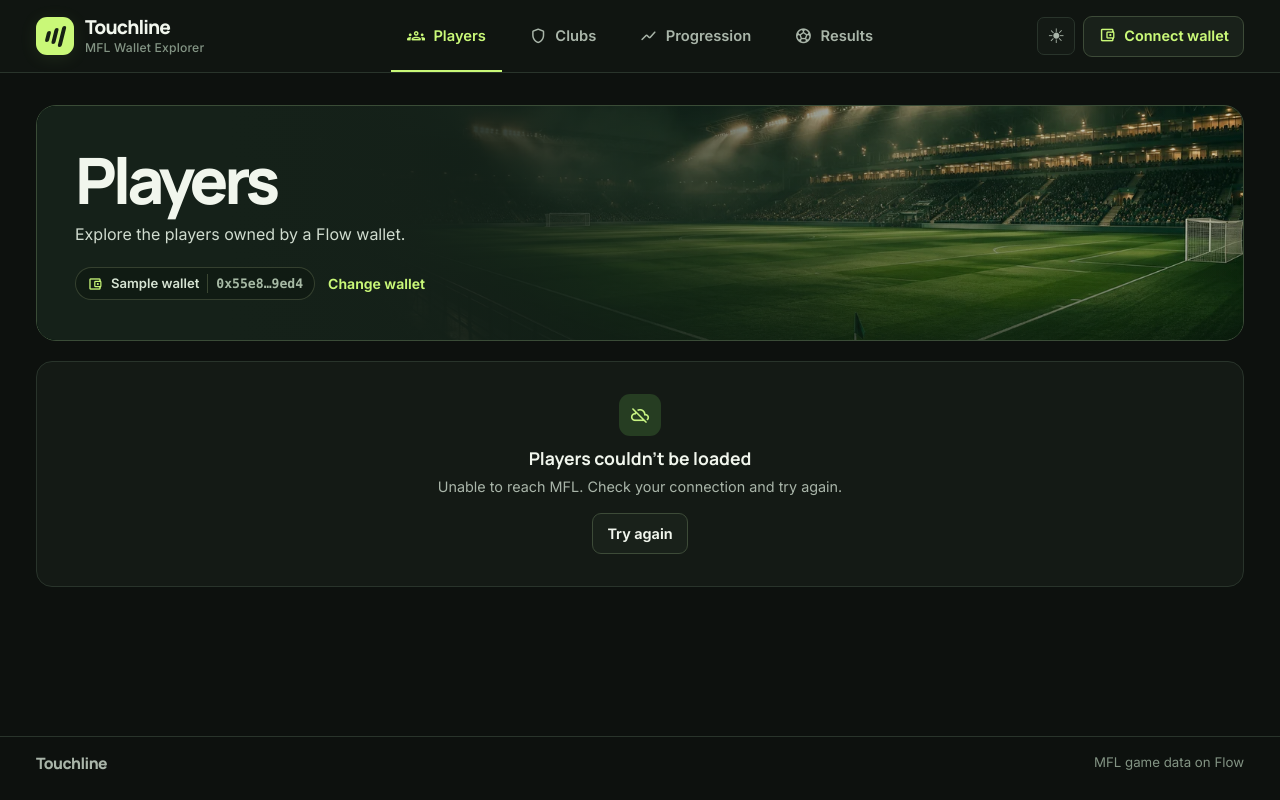
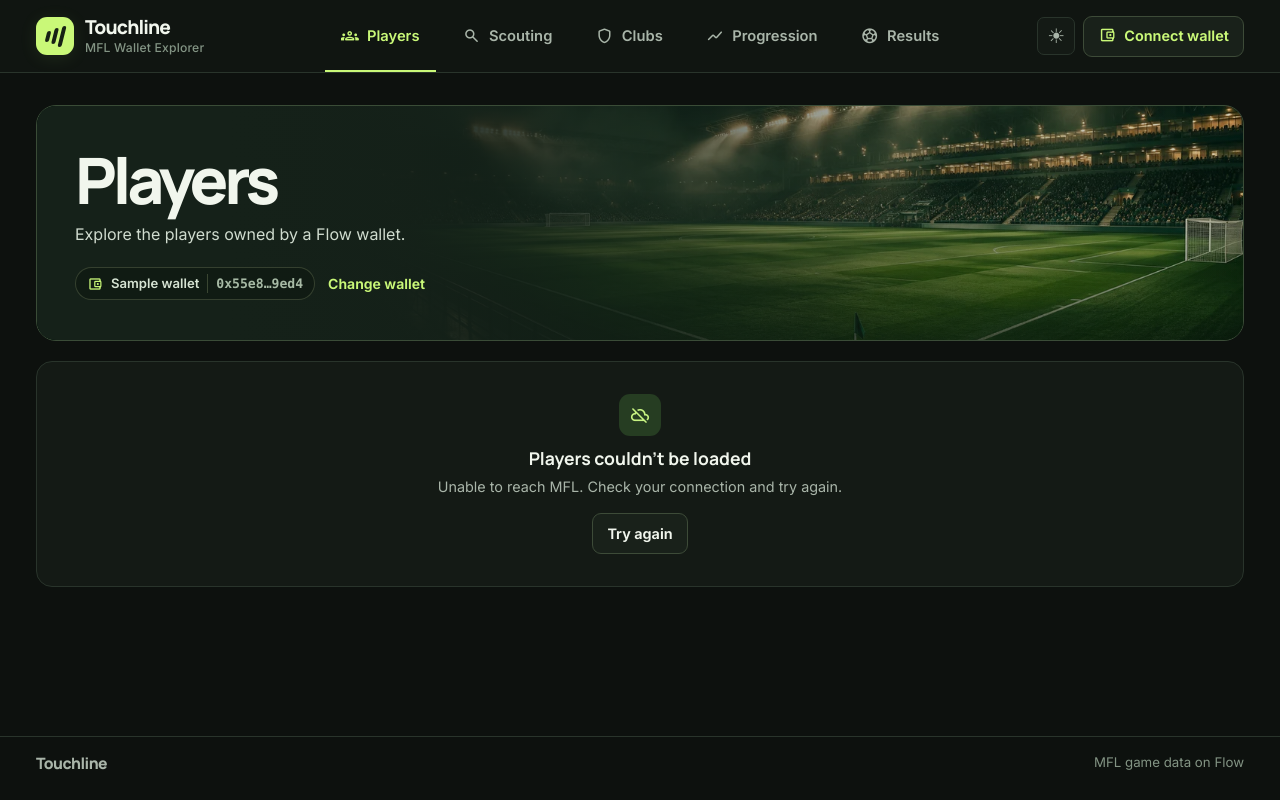
Before and after one commit to mrlippopotamus/Touchline, a plain HTML site: page index.html in a window 1280 px wide. Drawn offline with Linux system fonts and the light colour scheme; no server answers.

Commit message:
Add files via upload

```diff
--- a/index.html
+++ b/index.html
@@ -4,7 +4,7 @@
   <meta charset="utf-8">
   <meta name="viewport" content="width=device-width, initial-scale=1">
   <meta name="theme-color" content="#0d110e">
-  <meta name="description" content="Explore MFL players, club rosters and player progression from a Flow wallet.">
+  <meta name="description" content="Scout MFL players and track clubs, squads and player progression in Touchline.">
   <title>Touchline — MFL Wallet Explorer</title>
   <link rel="icon" href="assets/touchline.png" type="image/png">
   <script src="assets/theme.js"></script>
@@ -21,6 +21,7 @@
       </a>
       <nav class="main-nav" aria-label="Main navigation">
         <a href="#/players" data-nav="players"><span class="icon" aria-hidden="true">groups</span>Players</a>
+        <a href="#/scouting" data-nav="scouting"><span class="icon" aria-hidden="true">search</span>Scouting</a>
         <a href="#/clubs" data-nav="clubs"><span class="icon" aria-hidden="true">shield</span>Clubs</a>
         <a href="#/progression" data-nav="progression"><span class="icon" aria-hidden="true">show_chart</span>Progression</a>
         <a href="results/#matches"><span class="icon" aria-hidden="true">sports_soccer</span>Results</a>
```
